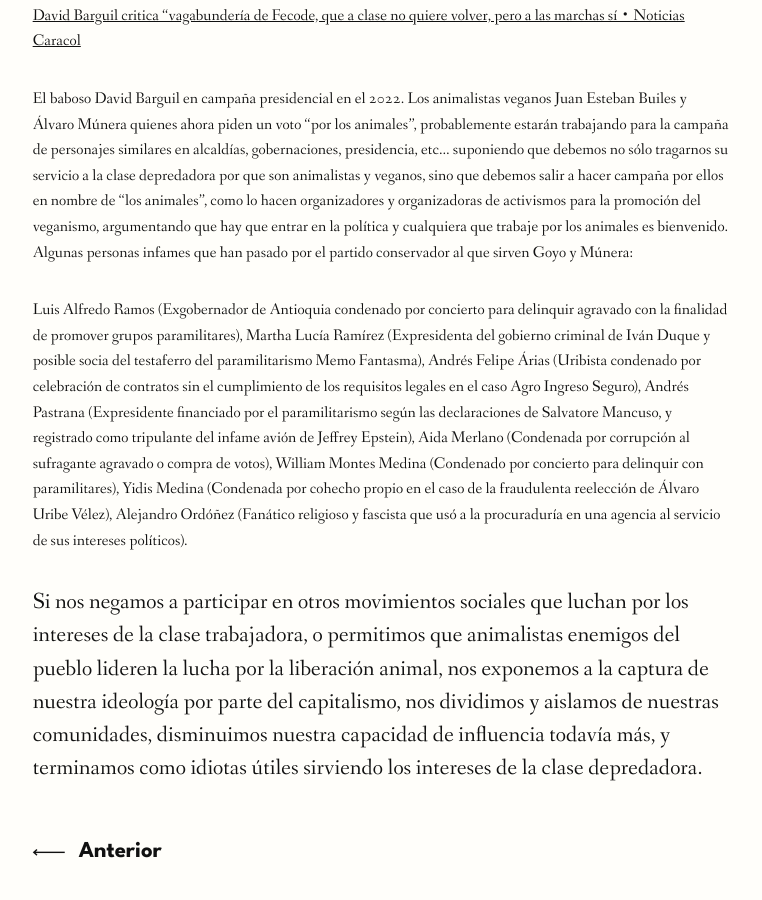
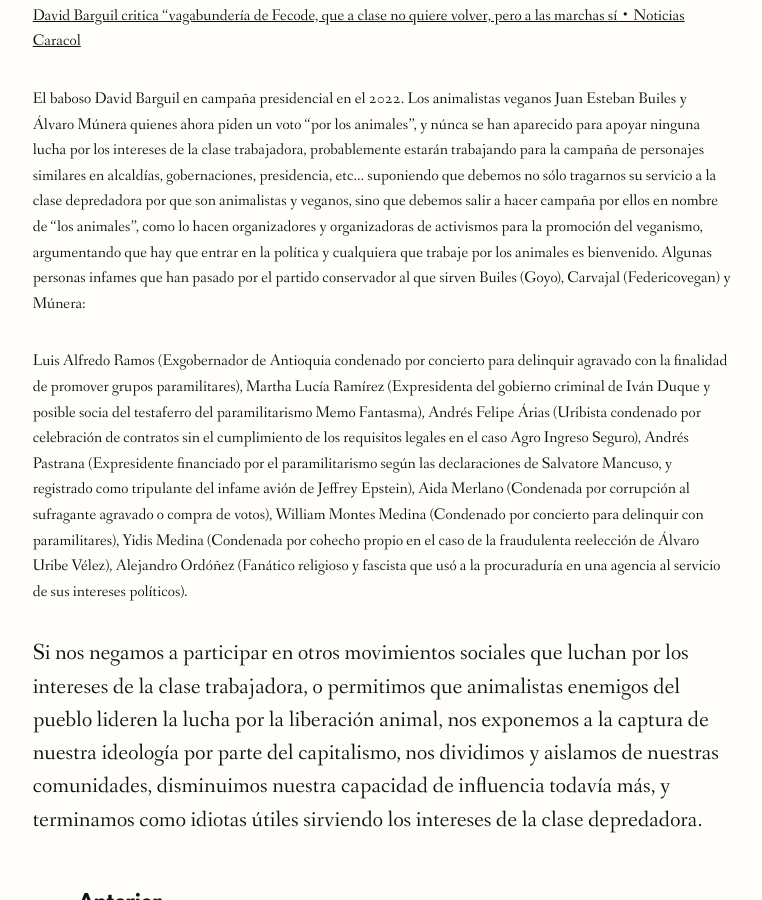
Before and after one commit to animaleslibres/animaleslibres.github.io, a Jekyll site: the page built from _posts/2023-02-01-article-la-ilusión-de-cambiar-al-mundo-desde-el-consumo.md, in a window 1280 px wide and 900 px high, scrolled down 8744 px. Shown: the whole window, without its empty margins (258-1020 px from the left). Built offline with Jekyll 4.4.1, drawn with Linux system fonts in a browser that asks for light colours; nearby versions of some CDN libraries; some web fonts are replaced; a script that is not in the unit is left out.

Commit message:
builes y carvajal

```diff
--- a/_posts/2023-02-01-article-la-ilusión-de-cambiar-al-mundo-desde-el-consumo.md
+++ b/_posts/2023-02-01-article-la-ilusión-de-cambiar-al-mundo-desde-el-consumo.md
@@ -77,7 +77,7 @@ Entre quienes por sus hábitos de consumo flotan por encima de la inmoral y ases
 
 [David Barguil critica “vagabundería de Fecode, que a clase no quiere volver, pero a las marchas sí・Noticias Caracol](https://www.youtube.com/watch?v=u034kIhXYgc){:target='_blank' class="caption"}
 
-El baboso David Barguil en campaña presidencial en el 2022. Los animalistas veganos Juan Esteban Builes y Álvaro Múnera quienes ahora piden un voto "por los animales", probablemente estarán trabajando para la campaña de personajes similares en alcaldías, gobernaciones, presidencia, etc... suponiendo que debemos no sólo tragarnos su servicio a la clase depredadora por que son animalistas y veganos, sino que debemos salir a hacer campaña por ellos en nombre de "los animales", como lo hacen organizadores y organizadoras de activismos para la promoción del veganismo, argumentando que hay que entrar en la política y cualquiera que trabaje por los animales es bienvenido. Algunas personas infames que han pasado por el partido conservador al que sirven Goyo y Múnera:
+El baboso David Barguil en campaña presidencial en el 2022. Los animalistas veganos Juan Esteban Builes y Álvaro Múnera quienes ahora piden un voto "por los animales", y núnca se han aparecido para apoyar ninguna lucha por los intereses de la clase trabajadora, probablemente estarán trabajando para la campaña de personajes similares en alcaldías, gobernaciones, presidencia, etc... suponiendo que debemos no sólo tragarnos su servicio a la clase depredadora por que son animalistas y veganos, sino que debemos salir a hacer campaña por ellos en nombre de "los animales", como lo hacen organizadores y organizadoras de activismos para la promoción del veganismo, argumentando que hay que entrar en la política y cualquiera que trabaje por los animales es bienvenido. Algunas personas infames que han pasado por el partido conservador al que sirven Builes (Goyo), Carvajal (Federicovegan) y Múnera:
 {:class="caption-no-link"}
 
 Luis Alfredo Ramos (Exgobernador de Antioquia condenado por concierto para delinquir agravado con la finalidad de promover grupos paramilitares), Martha Lucía Ramírez (Expresidenta del gobierno criminal de Iván Duque y posible socia del testaferro del paramilitarismo Memo Fantasma), Andrés Felipe Árias (Uribista condenado por celebración de contratos sin el cumplimiento de los requisitos legales en el caso Agro Ingreso Seguro), Andrés Pastrana (Expresidente financiado por el paramilitarismo según las declaraciones de Salvatore Mancuso, y registrado como tripulante del infame avión de Jeffrey Epstein), Aida Merlano (Condenada por corrupción al sufragante agravado o compra de votos), William Montes Medina (Condenado por concierto para delinquir con paramilitares), Yidis Medina (Condenada por cohecho propio en el caso de la fraudulenta reelección de Álvaro Uribe Vélez), Alejandro Ordóñez (Fanático religioso y fascista que usó a la procuraduría en una agencia al servicio de sus intereses políticos).
```
